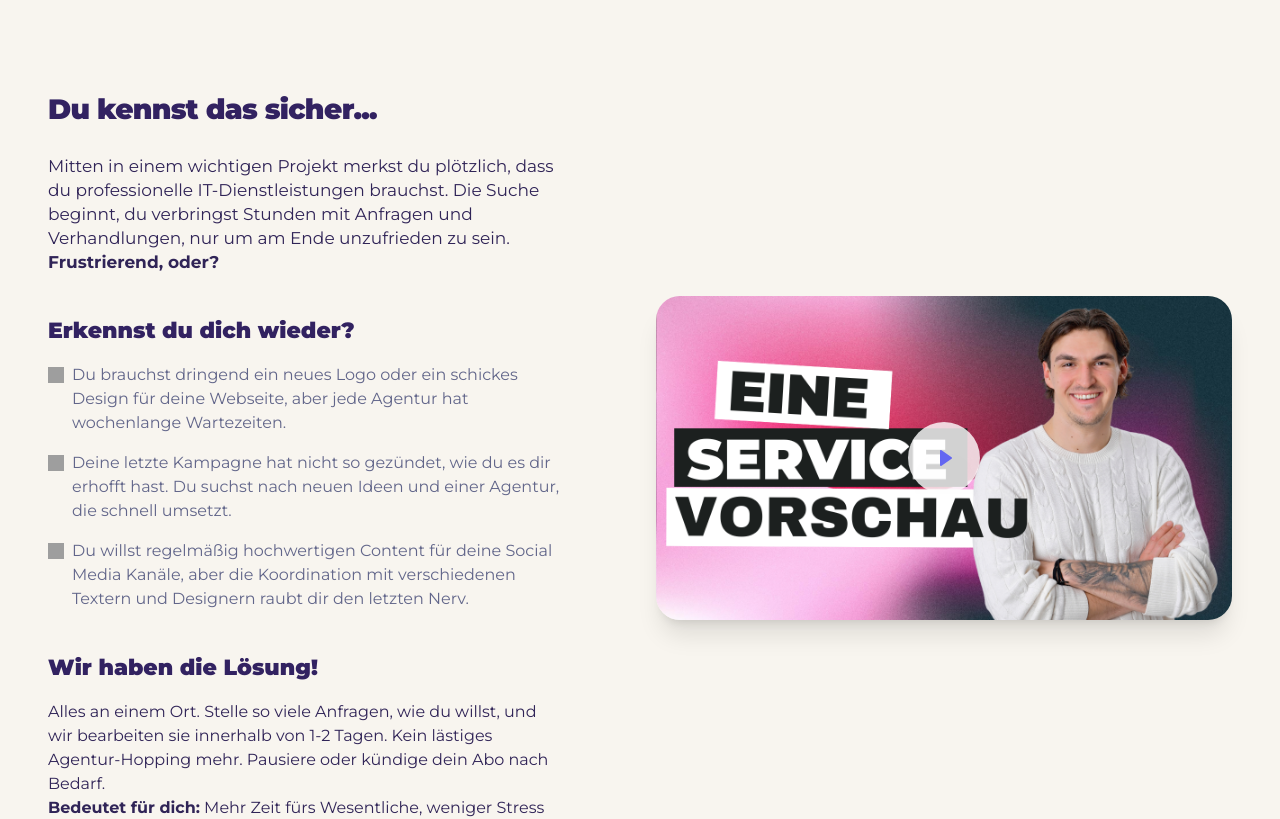
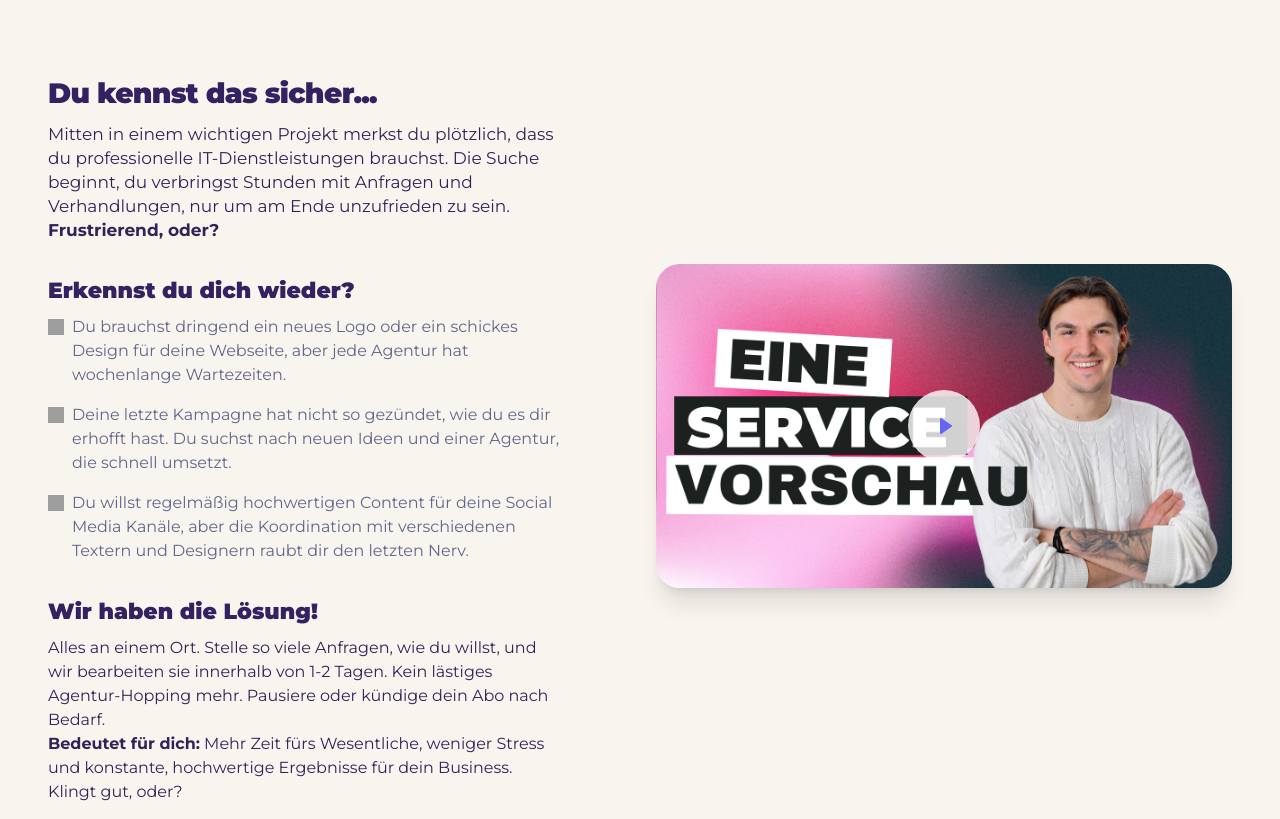
Before and after one commit to VrhovacDavid/tilltech-website, a Vue app: page / in a window 1280 px wide. Shown: the part 1140-1959 px from the top of the page. Built offline with nearby package versions, Linux system fonts and the light colour scheme; no server answers; the database is empty; grey boxes are pictures that could not be loaded.

Commit message:
spacingv1

```diff
--- a/src/components/CarouselFeature.vue
+++ b/src/components/CarouselFeature.vue
@@ -1,9 +1,9 @@
 <template>
     <div>
-        <div class="mx-auto  text-start px-4">
+        <div class="mx-auto mb-2 text-start px-4">
 
-<h2 class="mt-2 text-mobile-h2 leading-mobile-h2 font-black tracking-tight text-headings  ">Es war noch nie so einfach!</h2>
-<p class="mt-6   text-highlights text-mobile-bodyLG">Geniesse die Freiheit, dich auf dein Geschäft zu konzentrieren, während wir uns um deine kreativen Bedürfnisse kümmern.</p>
+<h2 class="mb-2 text-mobile-h2 leading-mobile-h2 font-black tracking-tight text-headings  ">Es war noch nie so einfach!</h2>
+<p class="   text-highlights text-mobile-bodyLG">Geniesse die Freiheit, dich auf dein Geschäft zu konzentrieren, während wir uns um deine kreativen Bedürfnisse kümmern.</p>
 </div>
       <SliderComponent />
     </div>
--- a/src/components/Features.vue
+++ b/src/components/Features.vue
@@ -3,7 +3,7 @@
     <div class="mx-auto max-w-7xl px-6 lg:px-8">
       <div class="mx-auto  lg:text-center">
 
-        <h2 class="mt-2 text-3xl font-bold tracking-tight text-headings sm:text-4xl">Es war noch nie so einfach!</h2>
+        <h2 class="text-3xl font-bold tracking-tight text-headings sm:text-4xl">Es war noch nie so einfach!</h2>
         <p class="mt-6 text-lg leading-8 text-highlights">Geniesse die Freiheit, dich auf dein Geschäft zu konzentrieren, während wir uns um deine kreativen Bedürfnisse kümmern.</p>
       </div>
       <div class="mx-auto mt-16 max-w-2xl sm:mt-20 lg:mt-24 lg:max-w-none">
--- a/src/components/IntroText.vue
+++ b/src/components/IntroText.vue
@@ -4,12 +4,12 @@
       <div class="grid grid-cols-1 gap-x-8 gap-y-16 sm:gap-y-20 lg:grid-cols-2 lg:items-center">
         <div class=" lg:px-0 lg:pr-4 lg:pt-4">
           <div class="mx-auto max-w-2xl lg:mx-0 lg:max-w-lg">
-            <h2 class="mt-2 text-mobile-h2 font-black tracking-tight text-headings ">Du kennst das sicher...</h2>
-            <p class="mt-6 text-mobile-bodyLG leading-mobile-bodyLG text-paragraphs">Mitten in einem wichtigen Projekt merkst du plötzlich, dass
+            <h2 class="mb-2 text-mobile-h2 font-black tracking-tight text-headings ">Du kennst das sicher...</h2>
+            <p class=" mb-8 text-mobile-bodyLG leading-mobile-bodyLG text-paragraphs">Mitten in einem wichtigen Projekt merkst du plötzlich, dass
               du professionelle IT-Dienstleistungen brauchst. Die Suche beginnt, du verbringst Stunden mit Anfragen und
               Verhandlungen, nur um am Ende unzufrieden zu sein. <strong>Frustrierend, oder?</strong></p>
-            <h3 class="mt-10 text-mobile-h4 font-black text-headings">Erkennst du dich wieder?</h3>
-            <dl class="mt-4 max-w-xl space-y-4 text-mobile-body leading-mobile-body text-highlights lg:max-w-none">
+            <h3 class="mb-2 text-mobile-h4 font-black text-headings">Erkennst du dich wieder?</h3>
+            <dl class="mb-8 max-w-xl space-y-4 text-mobile-body leading-mobile-body text-highlights lg:max-w-none">
               <div v-for="feature in features" :key="feature.name" class="flex items-start gap-2">
                 <dt class="flex-shrink-0 mt-1">
                   <img src="/Icons/Dot.svg" alt="Dot" class="w-4 h-4" aria-hidden="true">
@@ -17,9 +17,9 @@
                 <dd class="flex-grow">{{ feature.description }}</dd>
               </div>
             </dl>
-            <h3 class="mt-10 text-mobile-h4 font-black text-headings">Wir haben die Lösung!</h3>
+            <h3 class="mb-2 text-mobile-h4 font-black text-headings">Wir haben die Lösung!</h3>
 
-            <p class="mt-4 text-mobile-body leading-mobile-body text-paragraphs">Alles an einem Ort. Stelle so viele Anfragen, wie du willst, und wir
+            <p class=" text-mobile-body leading-mobile-body text-paragraphs">Alles an einem Ort. Stelle so viele Anfragen, wie du willst, und wir
               bearbeiten sie innerhalb von 1-2 Tagen. Kein lästiges Agentur-Hopping mehr. Pausiere oder kündige dein Abo
               nach Bedarf.
 
--- a/src/components/ModalVideo.vue
+++ b/src/components/ModalVideo.vue
@@ -31,7 +31,7 @@ const props = defineProps<Props>()
 
         <!-- Video thumbnail -->
         <button
-            class="relative flex pb-4 justify-center items-center focus:outline-none focus-visible:ring focus-visible:ring-indigo-300 rounded-3xl group"
+            class="relative flex mb-2 justify-center items-center focus:outline-none focus-visible:ring focus-visible:ring-indigo-300 rounded-3xl group"
             @click="modalOpen = true" aria-label="Watch the video">
             <img class="rounded-3xl shadow-xl transition-shadow duration-300 ease-in-out" :src="props.thumb"
                 :width="props.thumbWidth" :height="props.thumbHeight" alt="Modal video thumbnail" />
--- a/src/components/ProgressSlider.vue
+++ b/src/components/ProgressSlider.vue
@@ -91,12 +91,12 @@ watch(active, () => {
 
 
     <div class=" w-full ">
-      <div class="px-6 sm:max-w-sm md:max-w-3xl mx-auto flex flex-col  gap-4 sm:my-8">
+      <div class="px-4 sm:max-w-sm md:max-w-3xl mx-auto flex flex-col  gap-6 sm:my-8">
 
 
 
 
-        <h2 class="font-black text-mobile-h2 text-headings">So funktioniert's!</h2>
+        <h2 class="font-black   text-mobile-h2 text-headings">So funktioniert's!</h2>
 
         <template :key="index" v-for="(item, index) in items">
 
--- a/src/components/SliderComponent.vue
+++ b/src/components/SliderComponent.vue
@@ -5,11 +5,11 @@
       <div v-for="(slide, index) in slides" :key="index" class="carousel-slide">
         <div class="slide-content">
 
-          <div class="icon-container my-2 p-4 rounded-full">
+          <div class="icon-container mb-4  p-4 rounded-full">
             <img :src="slide.icon" :alt="slide.title" class="slide-icon" loading="lazy">
           </div>
-          <h3 class="text-mobile-h4 font-bold py-2 text-headings">{{ slide.title }}</h3>
-          <p class="py-2 text-paragraphs text-mobile-body leading-mobile-body">{{ slide.description }}</p>
+          <h3 class="text-mobile-h4 font-bold mb-2 text-headings">{{ slide.title }}</h3>
+          <p class="mb-4 text-paragraphs text-mobile-body leading-mobile-body">{{ slide.description }}</p>
         </div>
       </div>
     </div>
--- a/src/components/services.vue
+++ b/src/components/services.vue
@@ -18,15 +18,15 @@
       </div>
       <div class="w-full sm:pl-6">
         <div class="flex flex-col items-start justify-center">
-          <h2 class="font-black text-mobile-h2  my-4 text-headings">Unsere Dienstleistungen</h2>
-          <p class="text-mobile-body sm:text-base text-paragraphs">
+          <h2 class="font-black text-mobile-h2  mb-2 text-headings">Unsere Dienstleistungen</h2>
+          <p class="text-mobile-body sm:text-base text-paragraphs mb-4">
             Unser flexibles Kreativabo bietet dir eine umfassende Palette an Dienstleistungen, die perfekt
             auf die Bedürfnisse deines Unternehmens abgestimmt sind. Wir kombinieren erstklassiges
             Grafikdesign, effektives Marketing, moderne Entwicklung und professionelle Content Creation in
             einem einzigen, unkomplizierten Abonnement.
           </p>
           <a href="#pricing"
-            class="text-mobile-bodyLG my-6 sm:text-base px-4 font-bold bg-btn-black shadow-lg shadow-white/20 rounded-full py-2 z-20 text-white">
+            class="text-mobile-bodyLG mb-8  sm:text-base px-4 font-bold bg-btn-black shadow-lg shadow-white/20 rounded-full py-2 z-20 text-white">
             Projekt Starten
           </a>
         </div>
```
